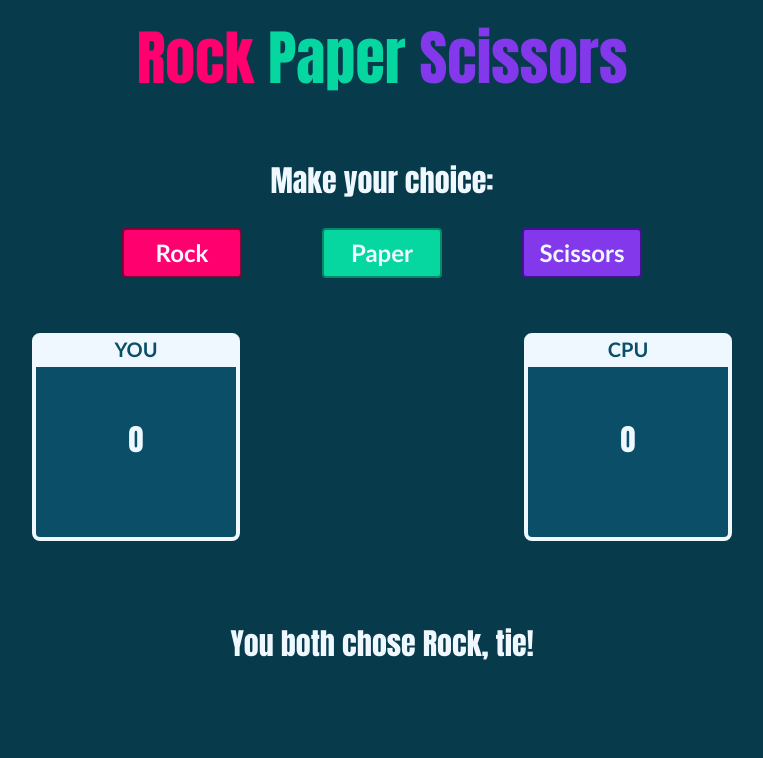
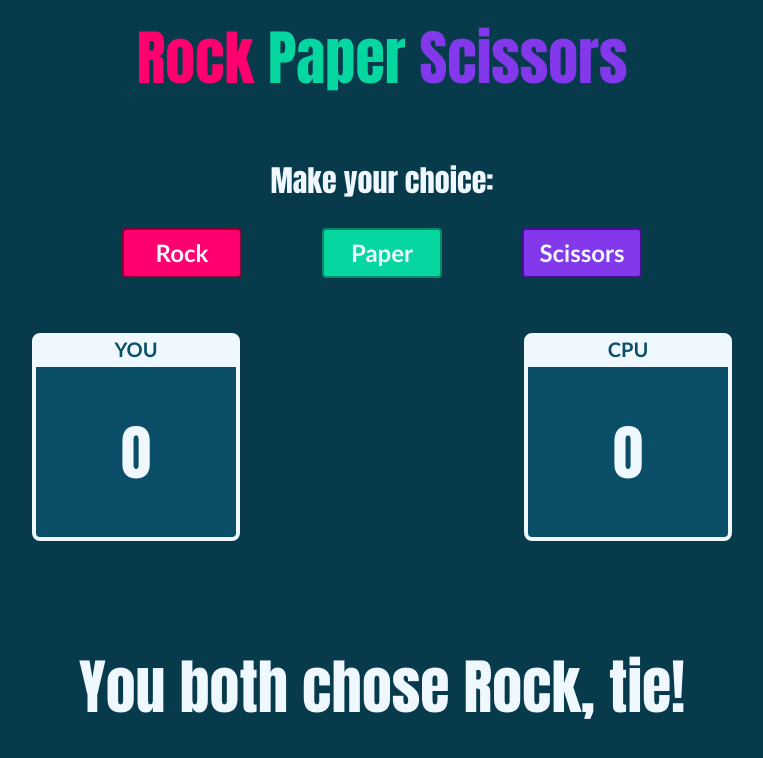
Before and after one commit to DB0807/RockPaperScissors, a plain HTML site: page index.html in a window 1280 px wide. Both pictures are taken after a click on the button "Rock". Shown: the whole page, without its empty margins (258-1021 px from the left). Drawn offline with Linux system fonts and the light colour scheme.

Commit message:
add final game text conten results to outcome function

```diff
--- a/index.html
+++ b/index.html
@@ -26,11 +26,11 @@
 <div class="selectionIcons">
     <div class="icon">
         <h4 class="iconHead">YOU</h4>
-        <div class="pScore">0</div>
+        <div class="pScore"></div>
     </div>
     <div class="icon">
         <h4 class="iconHead">CPU</h4>
-        <div class="cScore">0</div>
+        <div class="cScore"></div>
     </div>
 </div>
 <div class="outcome"></div>
--- a/script.js
+++ b/script.js
@@ -10,11 +10,13 @@ displayOutcome.classList.add('scores');
 outcomeDiv.appendChild(displayOutcome);
 
 //scores of the game
-const playerScore = document.querySelector ('.pScore')
+let playerScore = document.querySelector ('.pScore')
 playerScore.classList.add ('scores');
+playerScore.textContent = parseInt('0');
 
-const computerScore = document.querySelector ('.cScore')
+let computerScore = document.querySelector ('.cScore')
 computerScore.classList.add ('scores');
+computerScore.textContent = parseInt('0');
 
 //function to obtain computers selection for the game
 function getComputerChoice () {
@@ -57,7 +59,7 @@ rockBtn.addEventListener('click', () => (
     result = playRound(playerSelection, computerSelection),
     console.log(playerSelection),
     console.log(computerSelection),
-    outcome(result, playerSelection, computerSelection)
+    outcome(result, playerSelection, computerSelection, playerScore, computerScore)
 ));
 
 paperBtn.addEventListener('click', () => (
@@ -66,7 +68,7 @@ paperBtn.addEventListener('click', () => (
     result = playRound(playerSelection, computerSelection),
     console.log(playerSelection),
     console.log(computerSelection),
-    outcome(result, playerSelection, computerSelection)
+    outcome(result, playerSelection, computerSelection, playerScore, computerScore)
 ));
 
 scissorsBtn.addEventListener('click', () => (
@@ -75,20 +77,27 @@ scissorsBtn.addEventListener('click', () => (
     result = playRound(playerSelection, computerSelection),
     console.log(playerSelection),
     console.log(computerSelection),
-    outcome(result, playerSelection, computerSelection)
+    outcome(result, playerSelection, computerSelection, playerScore, computerScore)
 ));
 
-let outcome = (result, playerSelection, computerSelection) => {
-    if (result === "draw") {
+//display choices and outcome of round
+let outcome = (result, playerSelection, computerSelection, playerScore, computerScore) => {
+    if (playerScore.textContent == '5') {
+        displayOutcome.textContent = (`You have won!`);
+    }
+    else if (computerScore.textContent == '5') {
+        displayOutcome.textContent = (`You have lost!`);
+    }
+    else if (result === "draw") {
         displayOutcome.textContent = (`You both chose ${playerSelection}, tie!`);
-    };
-    if (result === "player wins") {
+    }
+    else if (result === "player wins") {
+        playerScore.textContent = parseInt(playerScore.textContent) + 1;
         displayOutcome.textContent = (`${playerSelection} beats ${computerSelection}, you win!`);
-    };
-    if (result === "computer wins") {
+    }
+    else if (result === "computer wins") {
+        computerScore.textContent = parseInt(computerScore.textContent) + 1;
         displayOutcome.textContent = (`${computerSelection} beats ${playerSelection}, you lose!`);
-    };
-    if (result === "draw") {
-        return 'oops';
-    };
+    }
+    else  displayOutcome.textContent = ('oops');
 }
--- a/styles.css
+++ b/styles.css
@@ -110,10 +110,11 @@ border: 2px solid #480E98;
 
 .scores {
     font-family: Impact, Haettenschweiler, 'Arial Narrow Bold', sans-serif;
-    font-size: 30px;
+    font-size: 60px;
     color: aliceblue;
-    padding-top: 50px;
+    padding-top: 40px;
     display: flex;
     justify-content: center;
     align-items: center;
+    margin-bottom: 10px;
 }
```
